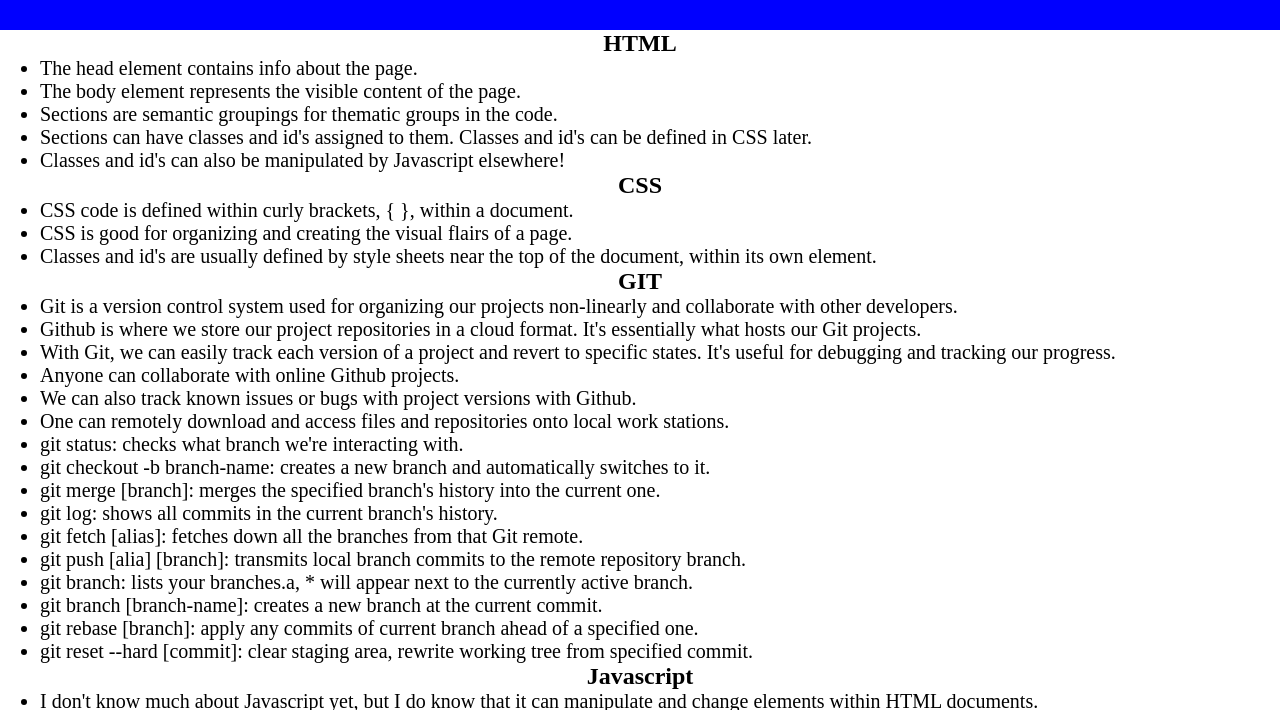
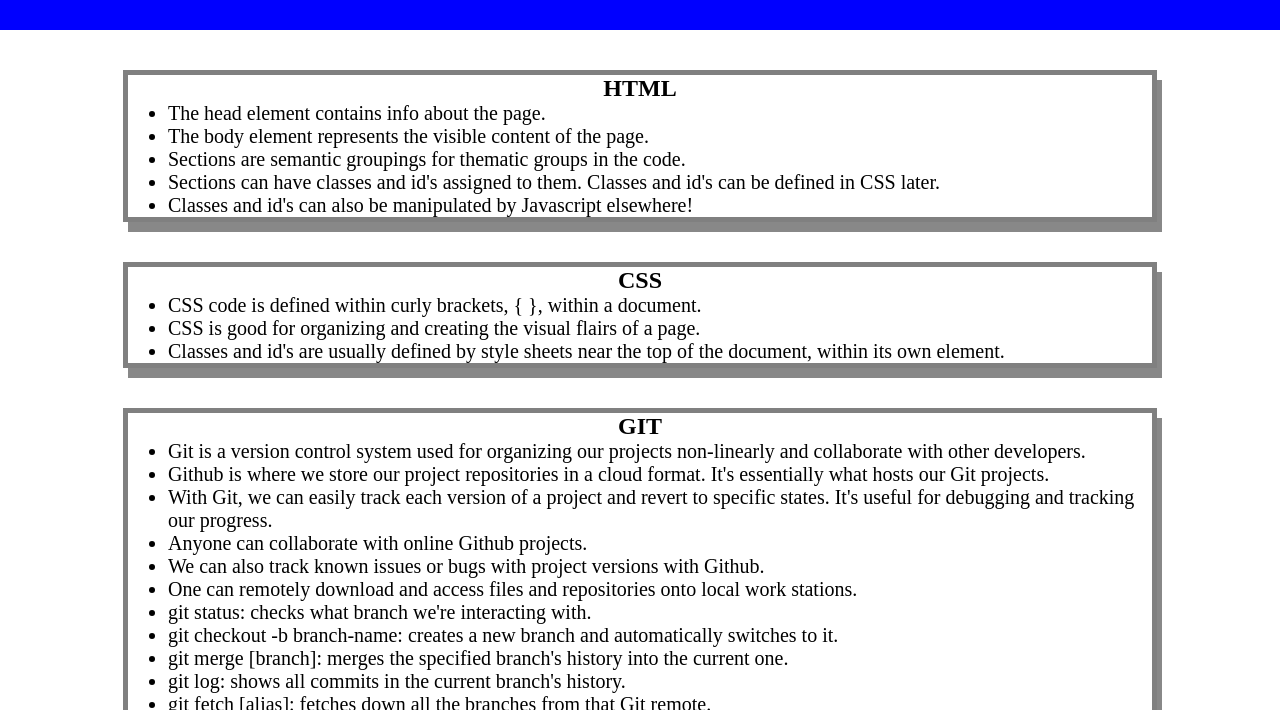
Before and after one commit to Shrcker/prework-study-guide, a plain HTML site: page prework-study-guide/index.html in a window 1280 px wide. Shown: the part 90-800 px from the top of the page. Drawn offline with Linux system fonts and the light colour scheme; files that its build step writes are made by us from their sources.

Commit message:
Added CSS to project.

```diff
--- a/prework-study-guide/assets/style.css
+++ b/prework-study-guide/assets/style.css
@@ -33,3 +33,10 @@ p {
     text-align: center;
     font-size: 30px;
 }
+
+.card {
+    width: 80%;
+    margin: 40px auto;
+    border: 5px solid gray;
+    box-shadow: 5px 10px #888888;
+}
--- a/prework-study-guide/index.html
+++ b/prework-study-guide/index.html
@@ -5,7 +5,7 @@
     <meta http-equiv="X-UA-Compatible" content="IE=edge" />
     <meta name="viewport" content="width=device-width, initial-scale=1.0" />
     <title>Prework Study Guide</title>
-    <link rel="stylesheet" href=".assets/style.css">
+    <link rel="stylesheet" href="./assets/style.css">
   </head>
   <body>
     <header id="top">
```
